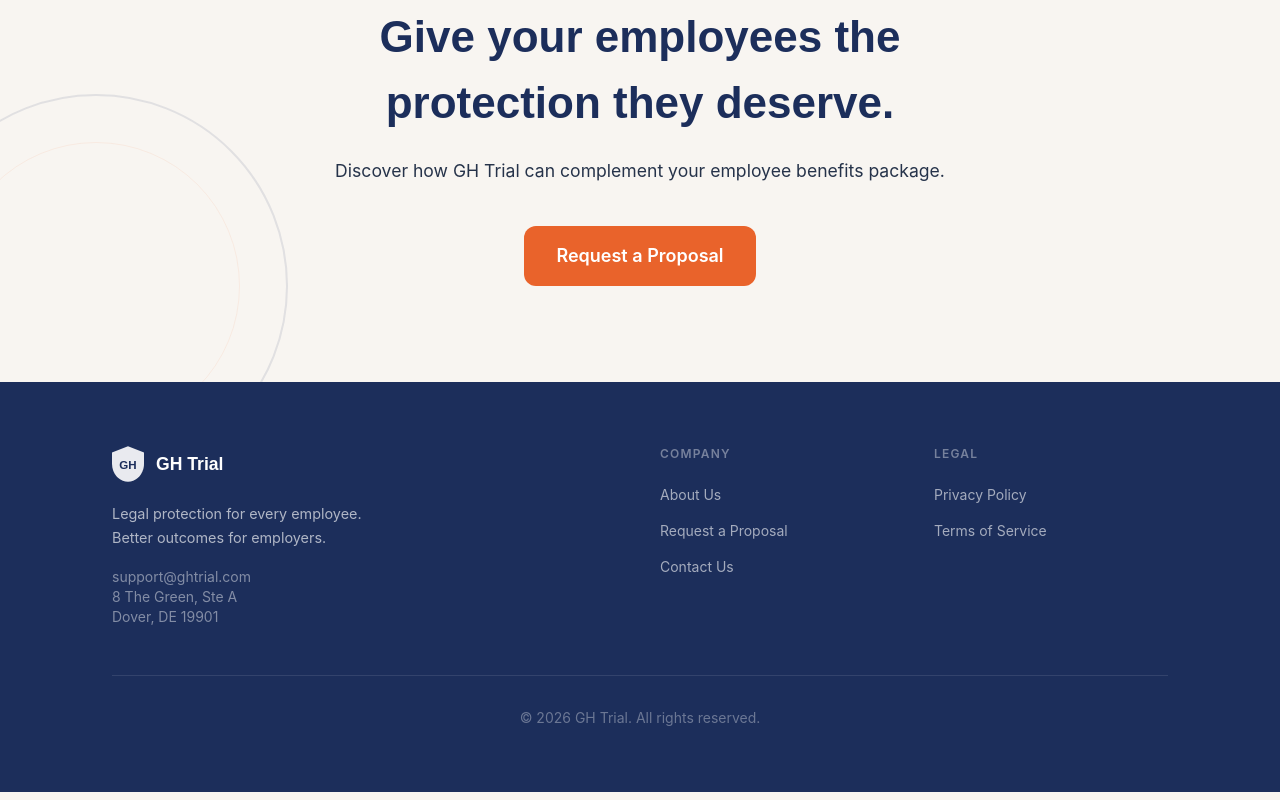
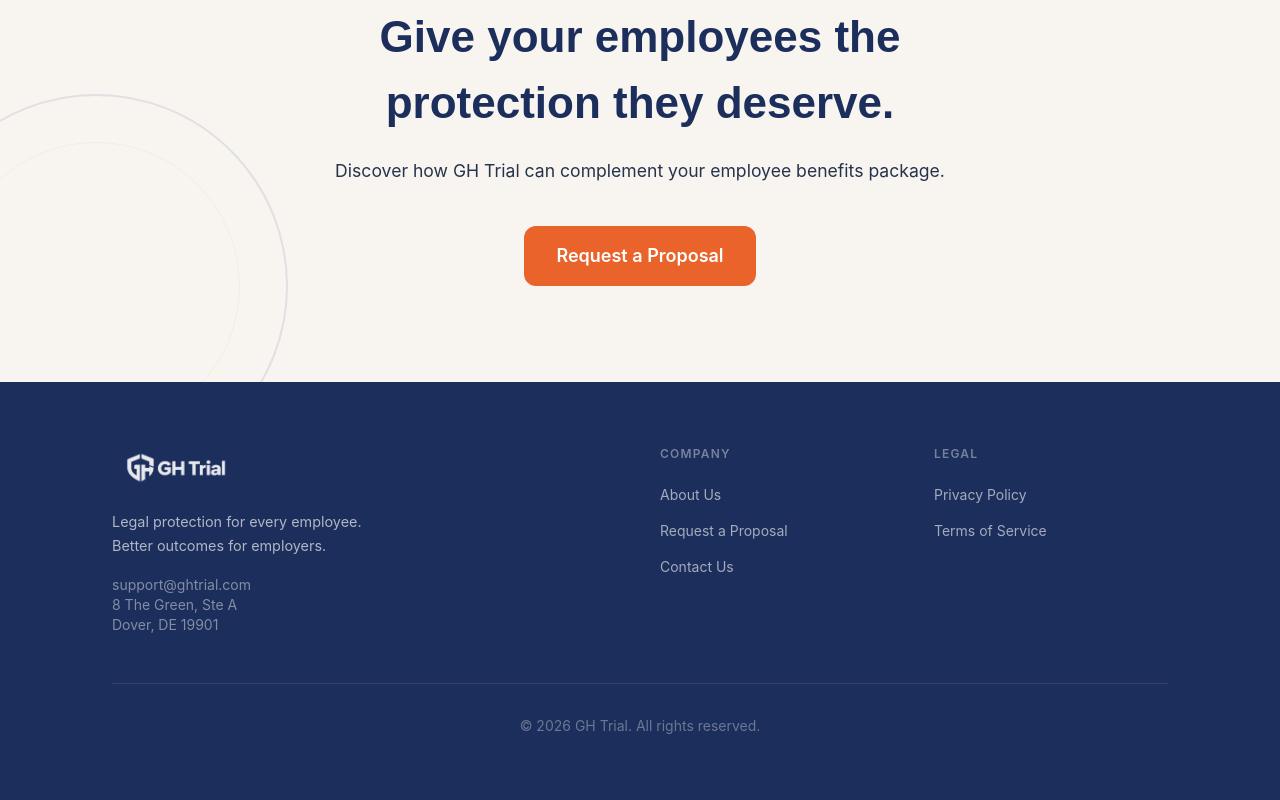
Before and after one commit to Textingman/bume-ghtrial, a Next.js app: page / in a window 1280 px wide. Shown: the part 3595-4395 px from the top of the page. Built offline with nearby package versions, Linux system fonts and the light colour scheme.

Commit message:
logo: use real PNG logo in footer (inverted for dark bg)

```diff
--- a/app/components/Footer.tsx
+++ b/app/components/Footer.tsx
@@ -1,18 +1,22 @@
 import Link from 'next/link';
+import Image from 'next/image';
 
 export default function Footer() {
   return (
     <footer style={{ backgroundColor: '#1C2E5B', color: '#FFFFFF' }}>
       <div className="max-w-6xl mx-auto px-6 lg:px-12 py-16">
         <div className="grid md:grid-cols-4 gap-10 mb-12">
-          {/* Brand */}
+          {/* Brand — uses the actual uploaded PNG logo (inverted for dark bg) */}
           <div className="md:col-span-2">
-            <div className="flex items-center gap-3 mb-5">
-              <svg width="32" height="36" viewBox="0 0 36 40" fill="none" xmlns="http://www.w3.org/2000/svg">
-                <path d="M18 0L0 7V20C0 30.5 7.8 40 18 40C28.2 40 36 30.5 36 20V7L18 0Z" fill="white" opacity="0.9"/>
-                <text x="18" y="26" textAnchor="middle" fill="#1C2E5B" fontSize="13" fontWeight="700" fontFamily="Manrope, sans-serif">GH</text>
-              </svg>
-              <span style={{ fontFamily: 'Manrope, sans-serif', fontWeight: 700, fontSize: '1.1rem', color: 'white' }}>GH Trial</span>
+            <div className="mb-5">
+              <Image
+                src="/logo.png"
+                alt="GH Trial"
+                width={130}
+                height={44}
+                className="h-11 w-auto object-contain"
+                style={{ filter: 'brightness(0) invert(1)', opacity: 0.9 }}
+              />
             </div>
             <p style={{ color: 'rgba(255,255,255,0.65)', fontSize: '0.9rem', lineHeight: 1.7, maxWidth: '280px', fontFamily: 'Inter, sans-serif' }}>
               Legal protection for every employee. Better outcomes for employers.
```
